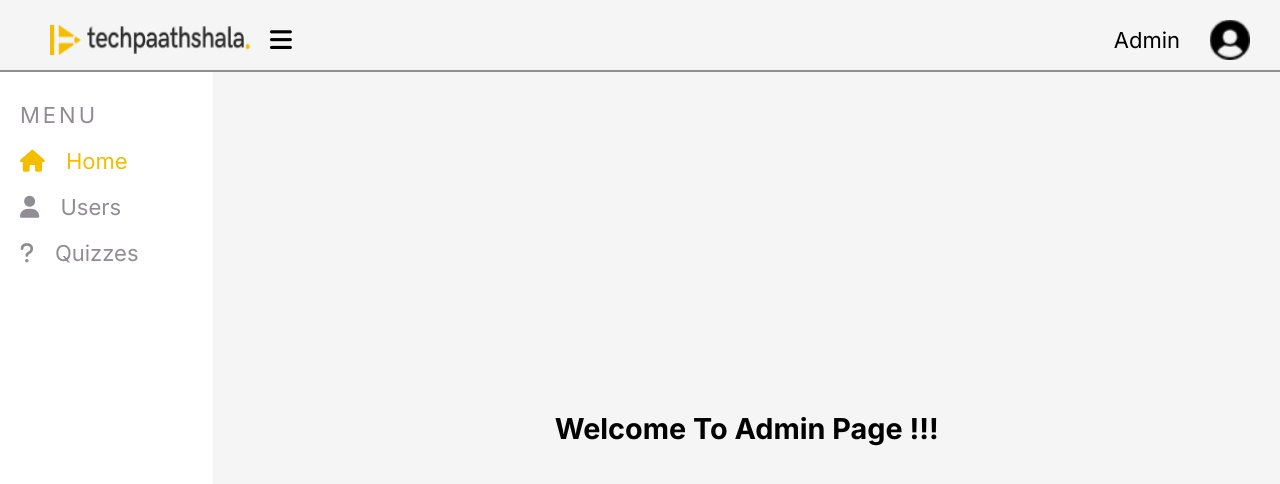
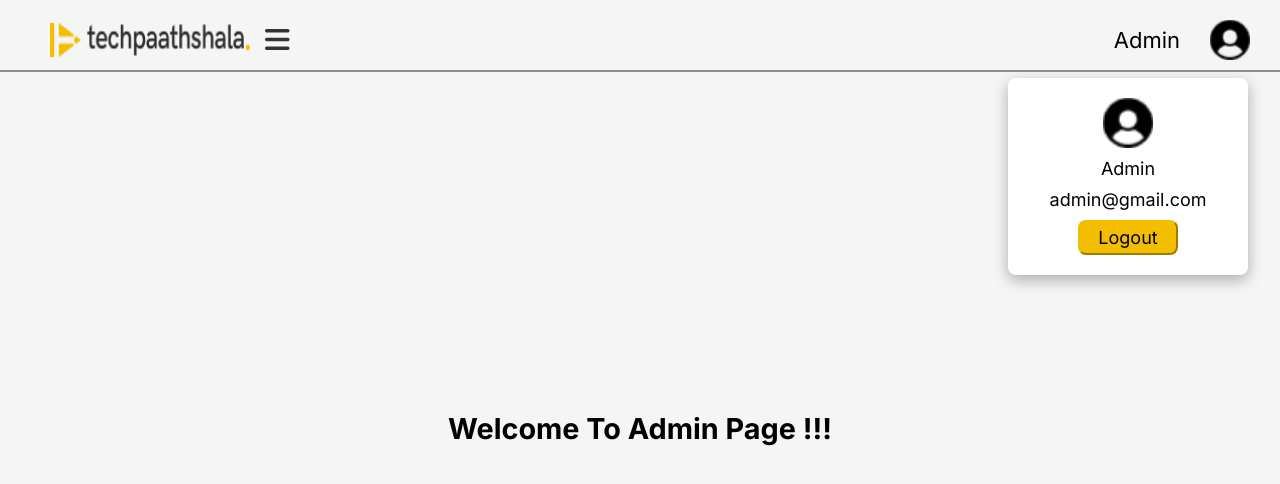
Before and after one commit to Omixo/Js-Quiz-App, a plain HTML site: page admin-panel/dashboard-admin.html in a window 1280 px wide. Both pictures are taken after a click on the element 280 px from the left and 40 px from the top of the page. Drawn offline with Linux system fonts and the light colour scheme; a web font is replaced by a local one.

Commit message:
changed the menu toggle

```diff
--- a/admin-panel/dashboard-admin.html
+++ b/admin-panel/dashboard-admin.html
@@ -14,9 +14,12 @@
         <div class="logo">
             <img src="/Assets for Quiz User App/techoaathshala_logo.png" alt="" srcset="">
 
-            <div class="menu-icon" id="menu-toggle">
-                <i class="fa-solid fa-bars"></i>
-            </div>
+            <div class="menu-icon" id="menu-toggle"
+            style="margin-left: 15px; font-size: 28px; cursor: pointer; transition: transform 0.4s ease-in-out;">
+            <i class="fa-solid fa-bars" style="transition: transform 0.3s ease-in-out;"></i>
+        </div>
+
+
         </div>
         <div class="profile">
             <p class = "admin">Admin</p>
--- a/admin-panel/javascript/dashboard-admin.js
+++ b/admin-panel/javascript/dashboard-admin.js
@@ -1,12 +1,46 @@
+document.addEventListener("DOMContentLoaded", function () {
+    const menuToggle = document.getElementById("menu-toggle");
+    const sideNavbar = document.getElementById("side-navbar");
+
+    menuToggle.addEventListener("click", function () {
+        sideNavbar.classList.toggle("hidden"); // Toggle visibility
+        menuToggle.classList.toggle("rotate"); // Rotate icon
+    });
+});
+
 // Get elements
 const profileIcon = document.querySelector(".profile-photo");
 const popupContainer = document.getElementById("popup-container");
 const logoutButton = document.getElementById("logout-button");
 
-// Function to toggle popup
-function togglePopup() {
-    popupContainer.style.display = popupContainer.style.display === "block" ? "none" : "block";
-}
+document.addEventListener("DOMContentLoaded", function () {
+    const menuToggle = document.getElementById("menu-toggle");
+    const menuIcon = menuToggle.querySelector("i");
+    const sideNavbar = document.getElementById("side-navbar");
+
+    function toggleMenu() {
+        const isHidden = sideNavbar.style.transform === "translateX(-100%)";
+
+        // Sidebar Slide & Bounce Animation
+        sideNavbar.style.transform = isHidden ? "translateX(0)" : "translateX(-100%)";
+        sideNavbar.style.transition = "transform 0.5s cubic-bezier(0.68, -0.55, 0.27, 1.55)";
+
+        // Icon Animation: Rotate, Flash, Scale
+        if (isHidden) {
+            menuIcon.style.transform = "rotate(360deg) scale(1.5)";
+            menuIcon.style.transition = "transform 0.4s ease-in-out";
+            menuIcon.style.color = "#F3BD00";  // Lightbulb Yellow 🟡
+            menuIcon.classList.replace("fa-bars", "fa-lightbulb");  // Lightbulb Icon 💡
+        } else {
+            menuIcon.style.transform = "rotate(-360deg) scale(1)";
+            menuIcon.style.color = "#333";  // Default Color
+            menuIcon.classList.replace("fa-lightbulb", "fa-bars");  // Back to bars
+        }
+    }
+
+    menuToggle.addEventListener("click", toggleMenu);
+});
+
 
 // Show/hide popup when clicking profile icon
 profileIcon.addEventListener("click", togglePopup);
@@ -22,17 +56,5 @@ document.addEventListener("click", function (event) {
 logoutButton.addEventListener("click", function () {
     localStorage.removeItem("loggedInUser");  // Clear stored login data
     alert("You have been logged out.");
-
-    // Redirect to index.html using window.location.replace()
     window.location.replace("/index.html");
 });
-
-
-document.addEventListener("DOMContentLoaded", function () {
-    const menuToggle = document.getElementById("menu-toggle");
-    const sideNavbar = document.getElementById("side-navbar");
-
-    menuToggle.addEventListener("click", function () {
-        sideNavbar.classList.toggle("active");
-    });
-});
```
Also changed, not shown: admin-panel/quizzes.html (+4 -3 lines), admin-panel/user-test-details.html (+4 -3 lines), admin-panel/user.html (+4 -4 lines), admin-panel/view-test.html (+4 -3 lines).
